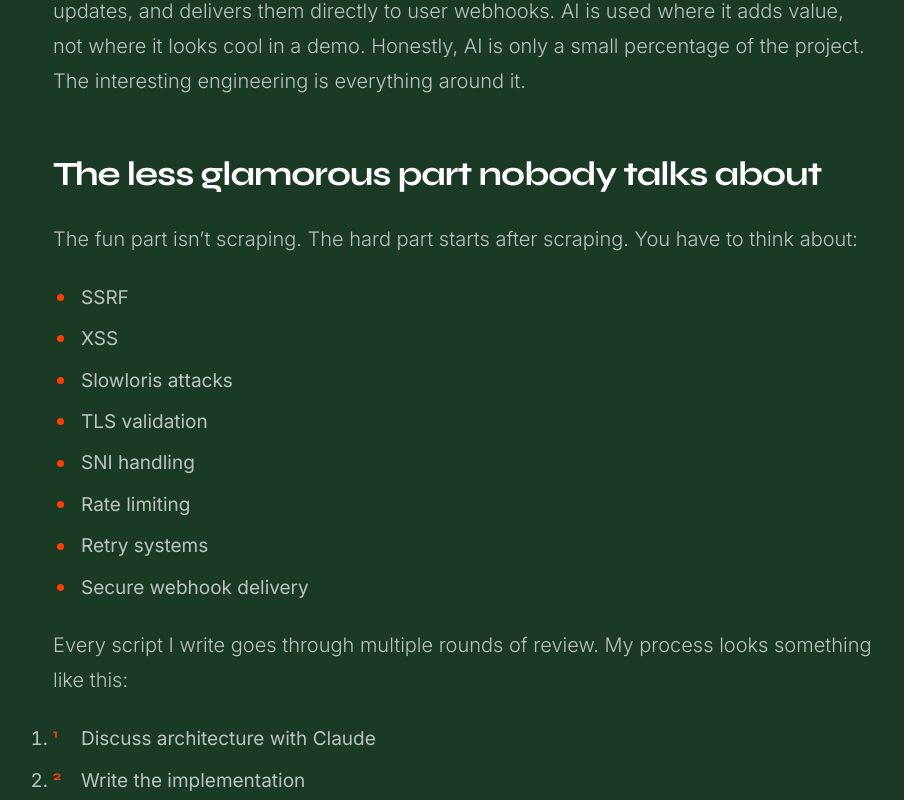
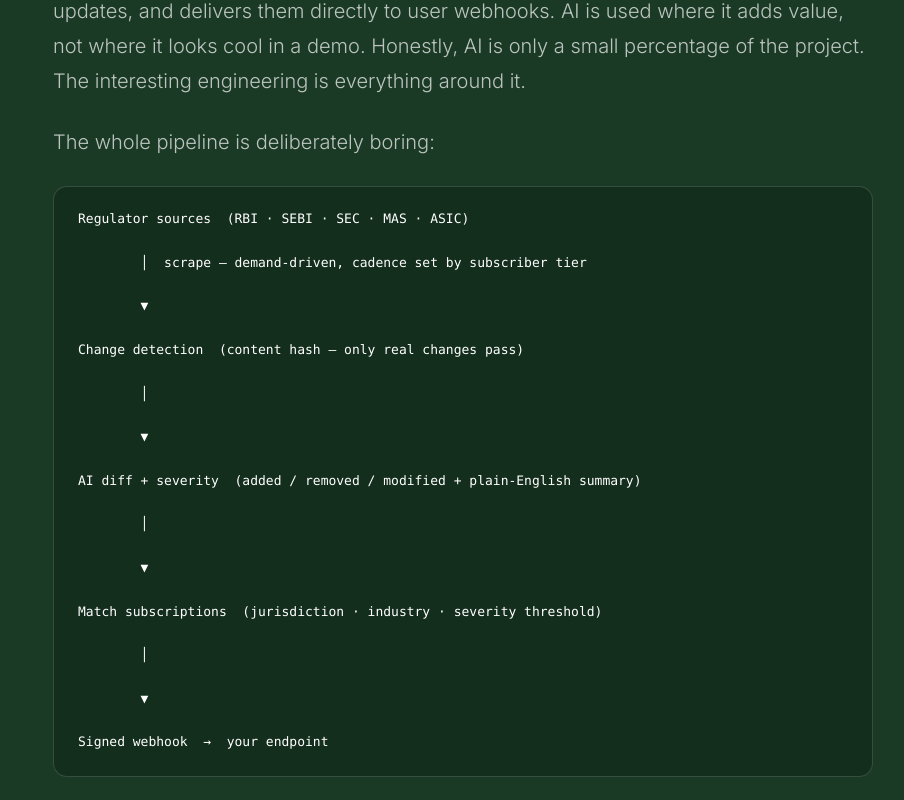
Before and after one commit to muhyudheen/portfolio, a React (Vite) app in the folder web/: page /blog/lawhook-regulatory-circulars in a window 1280 px wide. Shown: the part 2980-3780 px from the top of the page, without its empty margins (177-1081 px from the left). Built offline with nearby package versions, Linux system fonts and the light colour scheme; no server answers.

Commit message:
Edited blog 1

```diff
--- a/web/src/data/blogs.ts
+++ b/web/src/data/blogs.ts
@@ -8,7 +8,8 @@ export type Block =
   | { type: 'p'; text: string }
   | { type: 'h2'; text: string }
   | { type: 'ul'; items: string[] }
-  | { type: 'ol'; items: string[] };
+  | { type: 'ol'; items: string[] }
+  | { type: 'code'; text: string };
 
 export type Blog = {
   slug: string;
@@ -53,13 +54,38 @@ export const blogs: Blog[] = [
       { type: 'ul', items: ['Scrapers', 'Webhooks', 'Reliable delivery systems', 'Good networking'] },
       { type: 'p', text: 'That is it. No magical AI kingdom. No army of autonomous agents. Just systems that do their job.' },
       { type: 'p', text: 'There are roughly 190+ countries in the world, many with different regulators and jurisdictions. Lawhook launches scrapers at intervals, detects changes, processes the updates, and delivers them directly to user webhooks. AI is used where it adds value, not where it looks cool in a demo. Honestly, AI is only a small percentage of the project. The interesting engineering is everything around it.' },
+      { type: 'p', text: 'The whole pipeline is deliberately boring:' },
+      { type: 'code', text: `Regulator sources  (RBI · SEBI · SEC · MAS · ASIC)
+
+        │  scrape — demand-driven, cadence set by subscriber tier
+
+        ▼
+
+Change detection  (content hash — only real changes pass)
+
+        │
+
+        ▼
+
+AI diff + severity  (added / removed / modified + plain-English summary)
+
+        │
+
+        ▼
+
+Match subscriptions  (jurisdiction · industry · severity threshold)
+
+        │
+
+        ▼
+
+Signed webhook  →  your endpoint` },
 
       { type: 'h2', text: 'The less glamorous part nobody talks about' },
       { type: 'p', text: 'The fun part isn’t scraping. The hard part starts after scraping. You have to think about:' },
       { type: 'ul', items: ['SSRF', 'XSS', 'Slowloris attacks', 'TLS validation', 'SNI handling', 'Rate limiting', 'Retry systems', 'Secure webhook delivery'] },
       { type: 'p', text: 'Every script I write goes through multiple rounds of review. My process looks something like this:' },
-      { type: 'ol', items: ['Discuss architecture with Claude', 'Write the implementation', 'Ask another LLM to break it', 'Fix the issues', 'Manual review', 'Enter what I call Einstein Mode™', 'Review everything again'] },
-      { type: 'p', text: 'Because the best security vulnerability is the one you never deploy.' },
+      { type: 'ol', items: ['I design the architecture, pressure-testing it against LLMs to find holes before writing a line', 'I write the implementation myself', 'I have an LLM try to break it, attack the auth, the validation, the edge cases', 'I fix what it finds', 'Manual review', 'Review again, because the best security vulnerability is the one you never deploy'] },
 
       { type: 'h2', text: 'What’s next?' },
       { type: 'p', text: 'Right now I am building jurisdiction scrapers and the infrastructure around them. The goal is simple: get regulatory updates from source to user as quickly and reliably as possible. No noise. No endless searching. No surprise fines. Just updates that matter. And hopefully fewer compliance-induced heart attacks.' },
--- a/web/src/pages/BlogPost.module.css
+++ b/web/src/pages/BlogPost.module.css
@@ -112,3 +112,18 @@
   font-weight: 700;
   color: var(--accent);
 }
+.pre {
+  margin: 0 0 26px;
+  padding: 22px 24px;
+  background: var(--bg-2);
+  border: 1px solid var(--border);
+  border-radius: var(--radius);
+  overflow-x: auto;
+}
+.pre code {
+  font-family: ui-monospace, 'SFMono-Regular', 'Menlo', 'Consolas', monospace;
+  font-size: 13px;
+  line-height: 1.5;
+  color: var(--fg);
+  white-space: pre;
+}
--- a/web/src/pages/BlogPost.tsx
+++ b/web/src/pages/BlogPost.tsx
@@ -21,6 +21,12 @@ function renderBlock(block: Block, i: number) {
         <ol key={i} className={styles.ol}>
           {block.items.map((item) => <li key={item}>{item}</li>)}
         </ol>
+      );
+    case 'code':
+      return (
+        <pre key={i} className={styles.pre}>
+          <code>{block.text}</code>
+        </pre>
       );
     case 'p':
     default:
```
